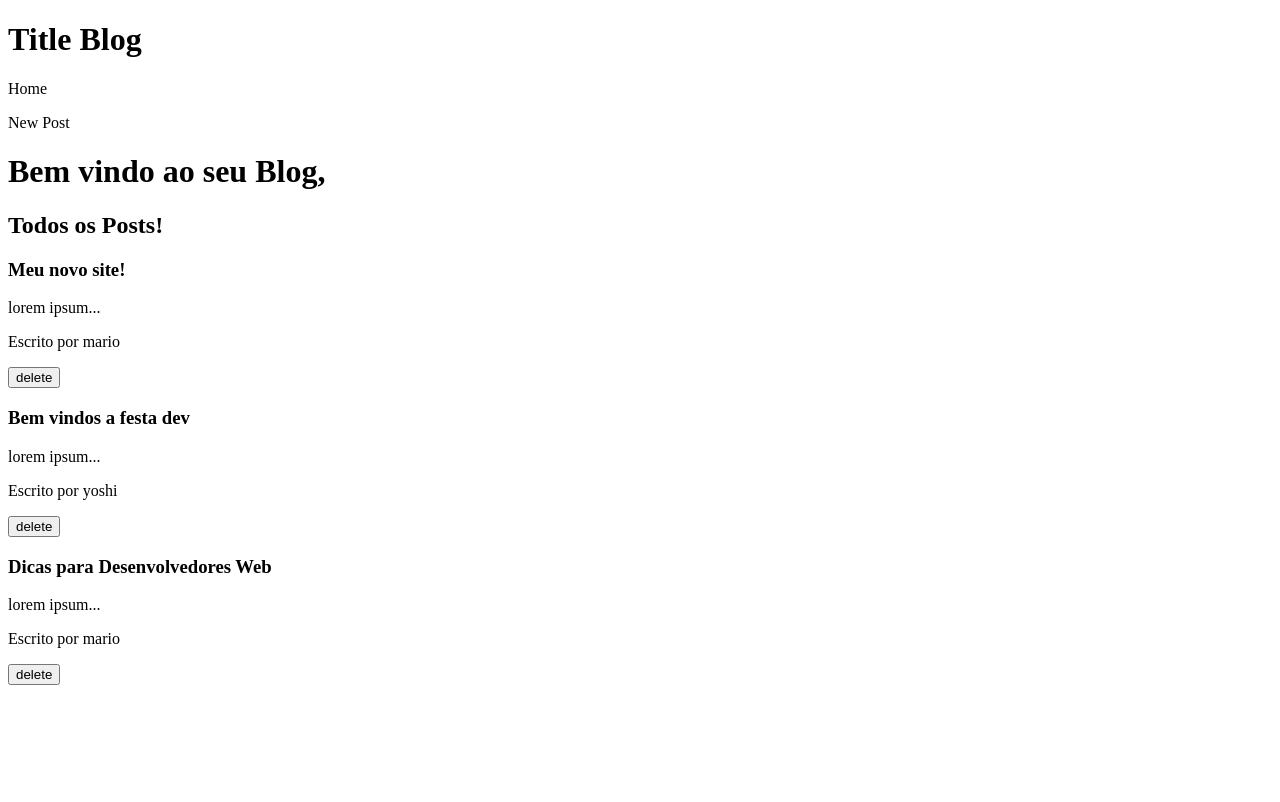
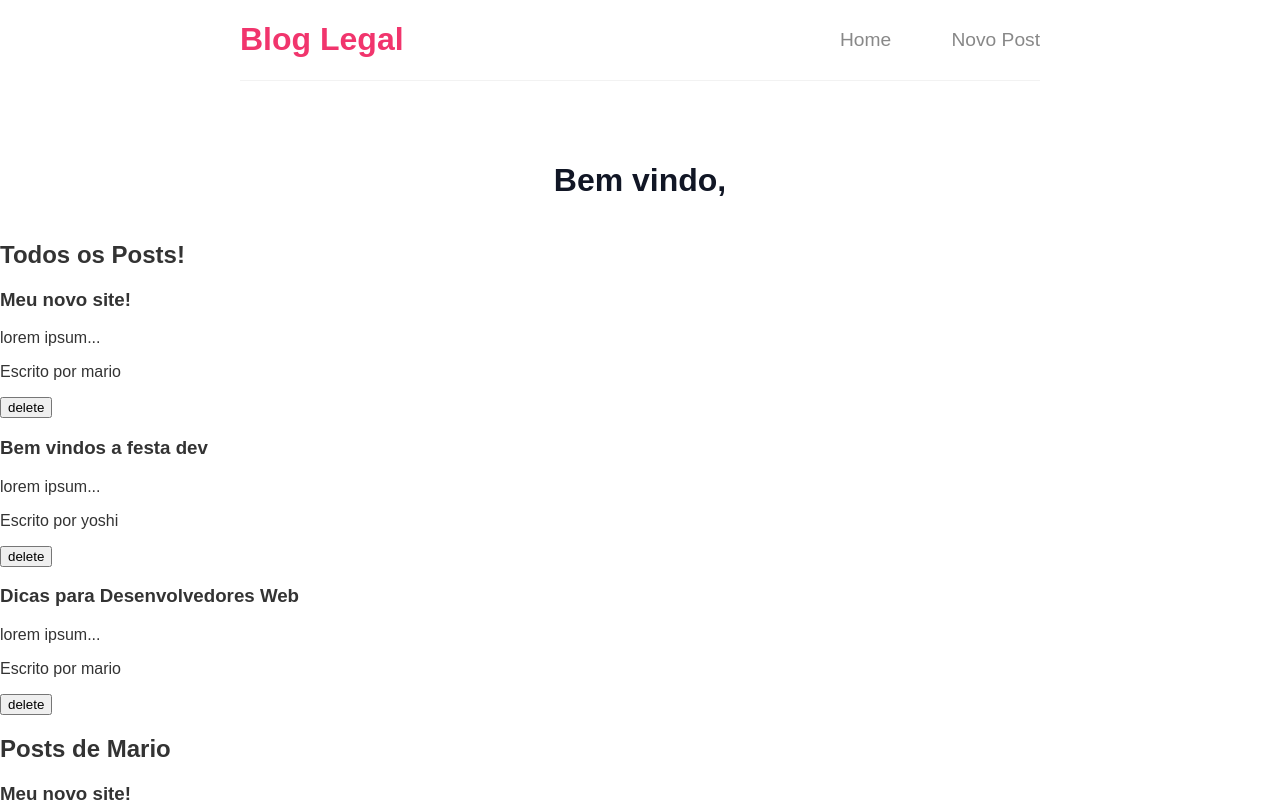
Before and after one commit to Matheusroliv/Teste-TGT-Digital, a React (Create React App) app in the folder teste-tgt-digital/: page /profile in a window 1280 px wide. Shown: the top 802 px of the page. Built offline with nearby package versions, Linux system fonts and the light colour scheme.

Commit message:
adicionando folha de estilo

```diff
--- a/teste-tgt-digital/package.json
+++ b/teste-tgt-digital/package.json
@@ -10,6 +10,7 @@
     "react-dom": "^17.0.2",
     "react-router-dom": "^5.3.0",
     "react-scripts": "4.0.3",
+    "styled-components": "^5.3.1",
     "web-vitals": "^1.1.2"
   },
   "scripts": {
--- a/teste-tgt-digital/src/App.js
+++ b/teste-tgt-digital/src/App.js
@@ -1,5 +1,6 @@
 import React, { useState } from "react"
 import Router from "./router"
+import GlobalStyle from "./themes/globalStyle"
 
 export const GlobalContext = React.createContext()
 
@@ -40,6 +41,7 @@ function App() {
   return (
     <>
       <GlobalContext.Provider value={context}>
+        <GlobalStyle />
         <Router />
       </GlobalContext.Provider>
     </>
--- a/teste-tgt-digital/src/components/blogNavigator/index.jsx
+++ b/teste-tgt-digital/src/components/blogNavigator/index.jsx
@@ -1,5 +1,9 @@
 import React from "react"
 import { useHistory } from "react-router-dom"
+import {
+  HeaderContainer,
+  MenuContainer
+} from './style'
 
 export function BlogNavigator() {
   const history = useHistory()
@@ -9,13 +13,13 @@ export function BlogNavigator() {
   }
 
   return (
-    <div>
-      <h1>Title Blog</h1>
-      <div>
+    <HeaderContainer>
+      <h1>Blog Legal  </h1>
+      <MenuContainer>
         <p onClick={() => handleNavMenu('/profile')}>Home</p>
-        <p onClick={() => handleNavMenu('/newpost')}>New Post</p>
-      </div>
-    </div>
+        <p onClick={() => handleNavMenu('/newpost')}>Novo Post</p>
+      </MenuContainer>
+    </HeaderContainer>
   );
 }
 
--- /dev/null
+++ b/teste-tgt-digital/src/components/blogNavigator/style.js
@@ -0,0 +1,29 @@
+import styled from "styled-components"
+
+export const HeaderContainer = styled.div`
+  display: flex;
+  align-items: center;
+  justify-content: space-between;
+  max-width: 800px;
+  margin: 0 auto;
+  border-bottom: 1px solid #f2f2f2;
+
+  h1 {
+    color: #f1356d;
+  }
+`
+export const MenuContainer = styled.div`
+  display: flex;
+  justify-content: space-between;
+  width: 200px;
+  font-size: larger;
+
+  p {
+    color: #888;
+    cursor: pointer;
+
+    &:hover {
+      color: #f1356d;
+    }
+  }
+`
--- a/teste-tgt-digital/src/pages/profile/profile.jsx
+++ b/teste-tgt-digital/src/pages/profile/profile.jsx
@@ -2,6 +2,10 @@ import React, { useContext } from "react"
 import PostList from "../../components/postList"
 import { GlobalContext } from '../../App'
 import BlogNavigator from "../../components/blogNavigator"
+import {
+  WelcomeContainer,
+  MenuContainer
+} from './style'
 
 export function Profile() {
   const postContext = useContext(GlobalContext)
@@ -10,18 +14,20 @@ export function Profile() {
   return (
     <div>
       <BlogNavigator />
-      <h1>Bem vindo ao seu Blog, {name}</h1>
+      <WelcomeContainer>
+        <h1>Bem vindo, {name}</h1>
+      </WelcomeContainer>
       <PostList
         title={"Todos os Posts!"}
       />
-      {/* <PostList
+      <PostList
         post={postContext.post.filter((post) => post.author === 'mario')}
         title={"Posts de Mario"}
       />
       <PostList
         post={postContext.post.filter((post) => post.author === 'yoshi')}
         title={"Posts de Yoshi"}
-      /> */}
+      />
     </div>
   );
 }
--- /dev/null
+++ b/teste-tgt-digital/src/pages/profile/style.js
@@ -0,0 +1,28 @@
+import styled from "styled-components"
+
+export const WelcomeContainer = styled.div`
+  display: flex;
+  justify-content: center;
+  max-width: 800px;
+  margin: 0 auto;
+  margin-top: 60px;
+
+  h1 {
+    color: #111625;
+  }
+`
+export const MenuContainer = styled.div`
+  display: flex;
+  justify-content: space-between;
+  width: 200px;
+  font-size: larger;
+
+  p {
+    color: #c4c4c4;
+    cursor: pointer;
+
+    &:hover {
+      color: #f1356d;
+    }
+  }
+`
--- /dev/null
+++ b/teste-tgt-digital/src/themes/globalStyle.js
@@ -0,0 +1,11 @@
+import { createGlobalStyle } from 'styled-components'
+
+const GlobalStyle = createGlobalStyle`
+  body {
+    margin: 0;
+    font-family: "arial";
+    color: #333;
+  }
+`
+
+export default GlobalStyle
```
Also changed, not shown: 1 other file (tests, documents, lock files or other folders).
